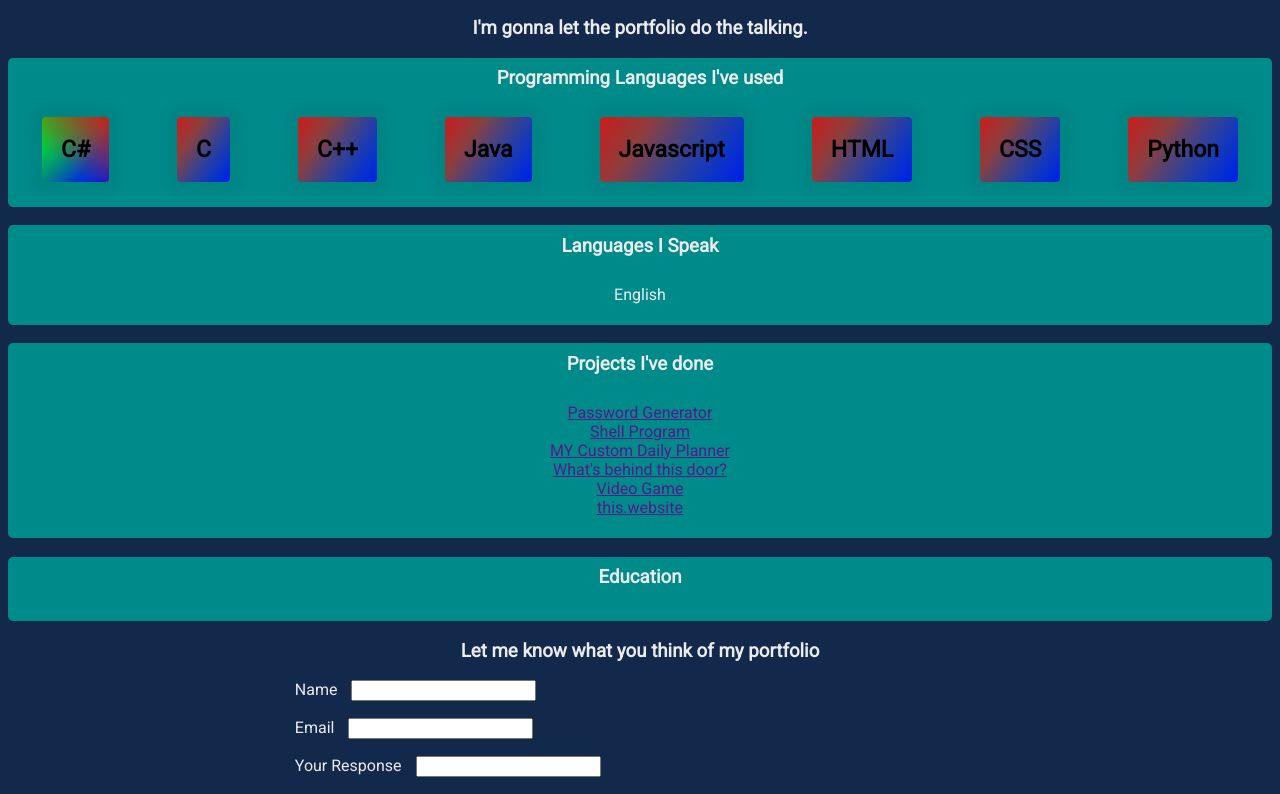
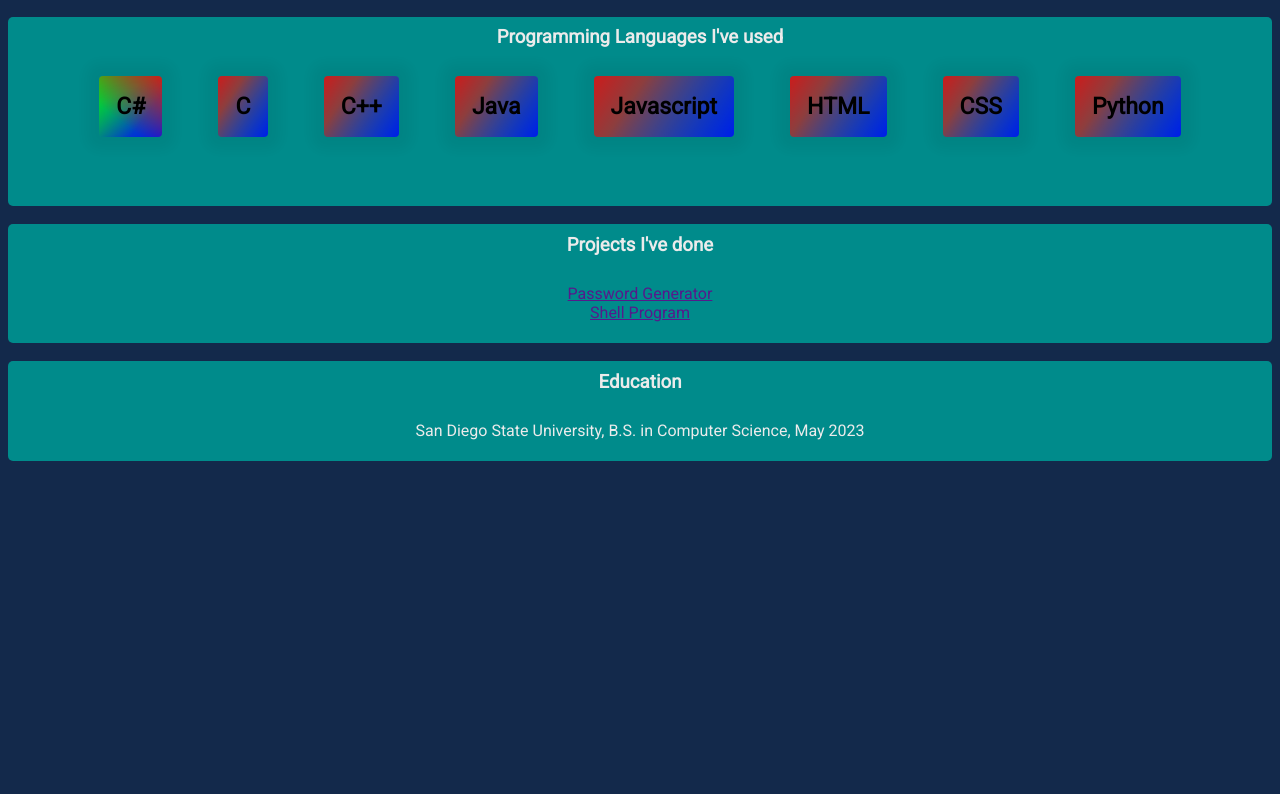
Before and after one commit to burnettemk/portfolio-page, a website with bundled scripts: page index.html in a window 1280 px wide. Shown: the part 112-906 px from the top of the page. After the commit the page ends 800 px from the top, so only its background shows below. Built offline with nearby package versions, Linux system fonts and the light colour scheme.

Commit message:
update index.html

```diff
--- a/index.html
+++ b/index.html
@@ -16,18 +16,11 @@
 			<header>
 				<h1>My Portfolio</h1>
 				<h2>Mark Burnette</h2>
-				<h3>I'm gonna let the portfolio do the talking.</h3>
 			</header>
 			<section class="programming-exp">
 				<!-- gonna use either flex box or grid -->
 				<h3 class="">Programming Languages I've used</h3>
 				<ul class="container"></ul>
-			</section>
-			<section>
-				<h3>Languages I Speak</h3>
-				<ul>
-					<li>English</li>
-				</ul>
 			</section>
 			<section class="projects">
 				<h3>Projects I've done</h3>
@@ -35,32 +28,15 @@
 					<!-- I may do some routing here -->
 					<li><a href="">Password Generator</a></li>
 					<li><a href="">Shell Program</a></li>
-					<li><a href="">MY Custom Daily Planner</a></li>
-					<li><a href="">What's behind this door?</a></li>
-					<li><a href="">Video Game</a></li>
-					<li><a href="">this.website</a></li>
 				</ul>
 			</section>
 			<section class="education">
 				<h3>Education</h3>
+				<p>San Diego State University,
+					B.S. in Computer Science,
+					May 2023
+				</p>
 			</section>
-			<footer>
-				<h3>Let me know what you think of my portfolio</h3>
-				<form action="">
-					<div>
-						<label for="">Name</label>
-						<input type="text">
-					</div>
-					<div>
-						<label for="">Email</label>
-						<input type="email">
-					</div>
-					<div>
-						<label for="nice words">Your Response</label>
-						<input type="text" id="nice words">
-					</div>
-				</form>
-			</footer>
 		</main>
 	</body>
 </html>
--- a/src/css/styles.css
+++ b/src/css/styles.css
@@ -1,3 +1,9 @@
+/*
+data:
+    left for c# = 55
+    left for c =
+ */
+
 
 /* ----- Global Styles ------------------------------------------------------------ */
 html {
@@ -24,6 +30,7 @@ section {
     background: darkcyan;
     border-radius: 5px;
     padding-bottom: 5px;
+    text-align: center;
     /* margin: auto;
     width: 75%; */
 }
@@ -122,19 +129,20 @@ footer input {
 }
 
 /* For popup display */
-/* element.style {
+.pop-up-display {
     display: inline;
     position: absolute;
-    top: 328px;
-    left: 52px;
+    /* top: 290px;
+    left: 55px; */
     z-index: 100000;
     background: white;
     border-radius: inherit;
-    box-shadow: inherit;
-    list-style: none;
-    width: 4em;
-    padding: 0px 67px 0px 20px;
-} */
+    width: 40px;
+    height: 80px;
+    transition:
+        width 0.25s,
+        height 0.25s;
+}
 
 /* element.style {
     background: #911a1a;
@@ -151,6 +159,8 @@ footer input {
         display: flex;
         justify-content: space-around;
         font-size: larger;
+        width: 90%;
+        margin: 0 auto 5%;
     }
 }
 
--- a/src/js/script.js
+++ b/src/js/script.js
@@ -76,10 +76,15 @@ const addProgrammingExp = () => {
     programmingLangs.forEach((lang) => {
         const card = document.createElement("li");
 
-        card.addEventListener("click", (event) => onClick(lang.language));
+        card.addEventListener("click", (event) => {
+            console.log(lang.language + " was clicked at x: " + event.pageX + ", y: " + event.pageY);
+            document.querySelector(".pop-up-display")
+            .setAttribute("style", "top: " +
+            event.pageY + "px;" + "left: " + event.pageX
+             + "px;" + "width: 15%; height: 40%");
+        });
 
-        card.innerHTML = `<span>${lang.language}</span>`;
-        // card.innerHTML = `<img src=${lang.icon}></img>`
+        card.innerHTML = markup(lang);
         if (lang.language === mostExp){
             card.classList.add(itemClass, lang.markAsMostExperienced())
         }
@@ -87,31 +92,23 @@ const addProgrammingExp = () => {
             card.classList.add(itemClass, lang.comptency(3));
         }
 
-        // card.setAttribute("src", )
         document.querySelector(".container").appendChild(card);
     });
-
-    // programmingLangs.forEach((lang) => {
-    //     const card = document.createElement("li");
-
-    //     card.innerHTML = `<img src=${csIcon}/>`;
-
-    //     document.querySelector(".container").appendChild(card);
-    // })
 }
 
-const onClick = (lang) => {
-    console.log(`${lang} was clicked`);
+// For displaying the language
+const markup = (lang) => {
+    return `
+    <span>${lang.language}</span>
+    <div class=" inactive ${++count}"></div>
+    `;
 }
 
+// let totalWidth = 0;
+let count = 0;
+
 addProgrammingExp();
-addSections();
 
 document.addEventListener("scroll", (event) => {
     console.log(`${window.scrollX}, ${window.scrollY}`);
 })
-
-// const newArticle = document.createElement("article");
-// newArticle.innerHTML = `<img src=${csIcon}></img>`
-
-// document.querySelector("body").appendChild(newArticle);
```
